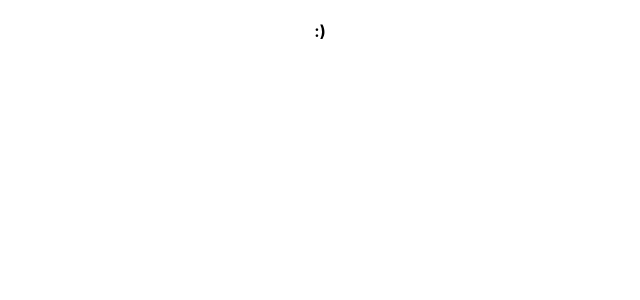
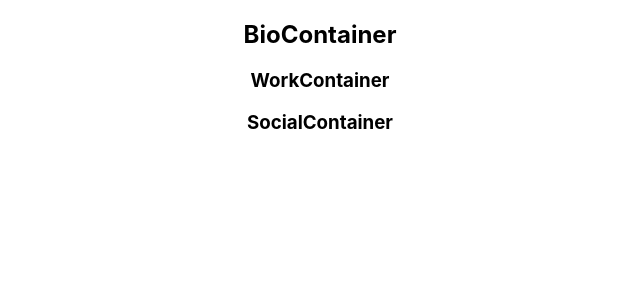
Before and after one commit to jessanderson222/profile-site-frontend, a React (Create React App) app: page / in a window 1280 px wide. Shown: the top 300 px of the page, without its empty margins (320-960 px from the left). Built offline with nearby package versions, Linux system fonts and the light colour scheme.

Commit message:
Added bio, work, and social containers

```diff
--- a/src/components/BioContainer.js
+++ b/src/components/BioContainer.js
@@ -0,0 +1,9 @@
+import React, { Component } from "react";
+
+class BioContainer extends Component {
+  render() {
+    return <h2>BioContainer</h2>;
+  }
+}
+
+export default BioContainer;
--- a/src/components/ContentContainer.js
+++ b/src/components/ContentContainer.js
@@ -1,10 +1,21 @@
 import React, { Component } from "react";
+import BioContainer from "./BioContainer";
+import WorkContainer from "./WorkContainer";
+import SocialContainer from "./SocialContainer";
 
 class ContentContainer extends Component {
   render() {
     return (
-      <div>
-        <h4>:)</h4>
+      <div id="content-div">
+        <div className="container">
+          <BioContainer />
+        </div>
+        <div className="container">
+          <WorkContainer />
+        </div>
+        <div className="container">
+          <SocialContainer />
+        </div>
       </div>
     );
   }
--- a/src/components/SocialContainer.js
+++ b/src/components/SocialContainer.js
@@ -0,0 +1,9 @@
+import React, { Component } from "react";
+
+class SocialContainer extends Component {
+  render() {
+    return <h3>SocialContainer</h3>;
+  }
+}
+
+export default SocialContainer;
--- a/src/components/WorkContainer.js
+++ b/src/components/WorkContainer.js
@@ -0,0 +1,9 @@
+import React, { Component } from "react";
+
+class WorkContainer extends Component {
+  render() {
+    return <h3>WorkContainer</h3>;
+  }
+}
+
+export default WorkContainer;
```
